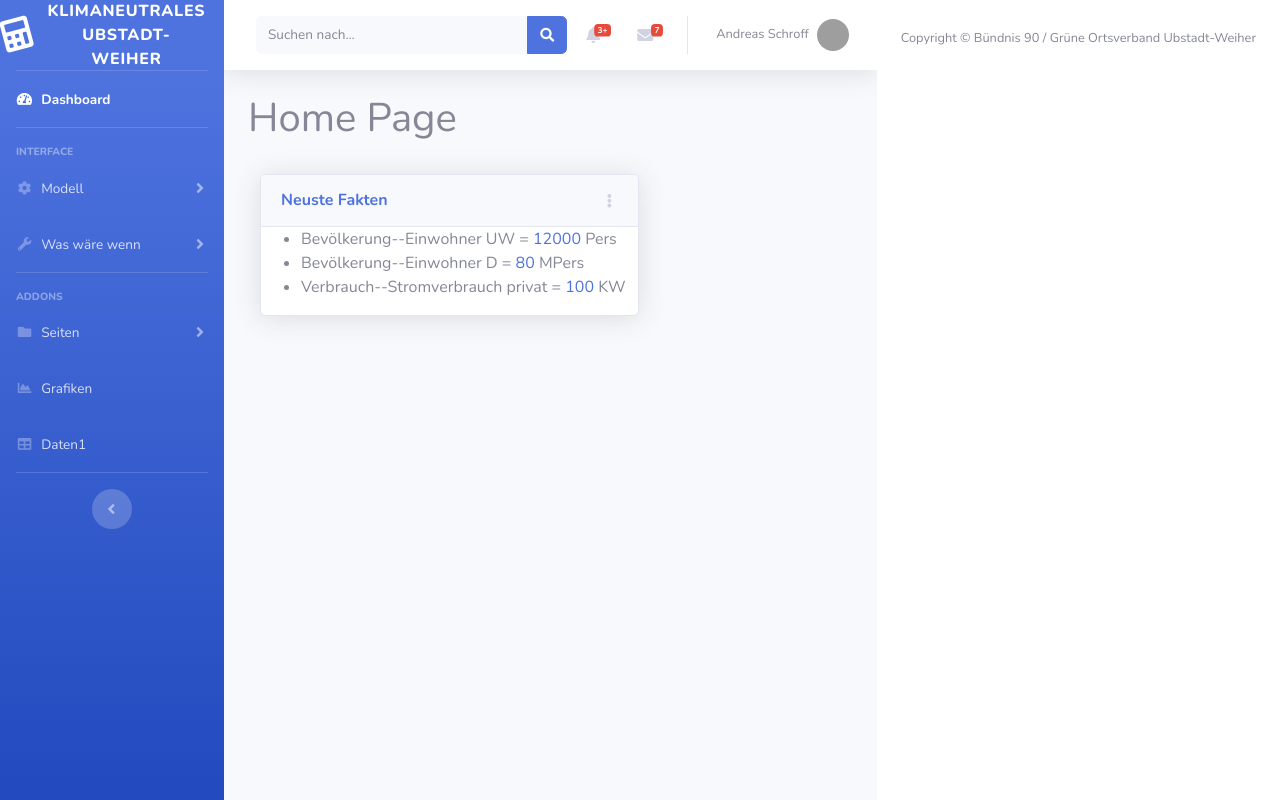
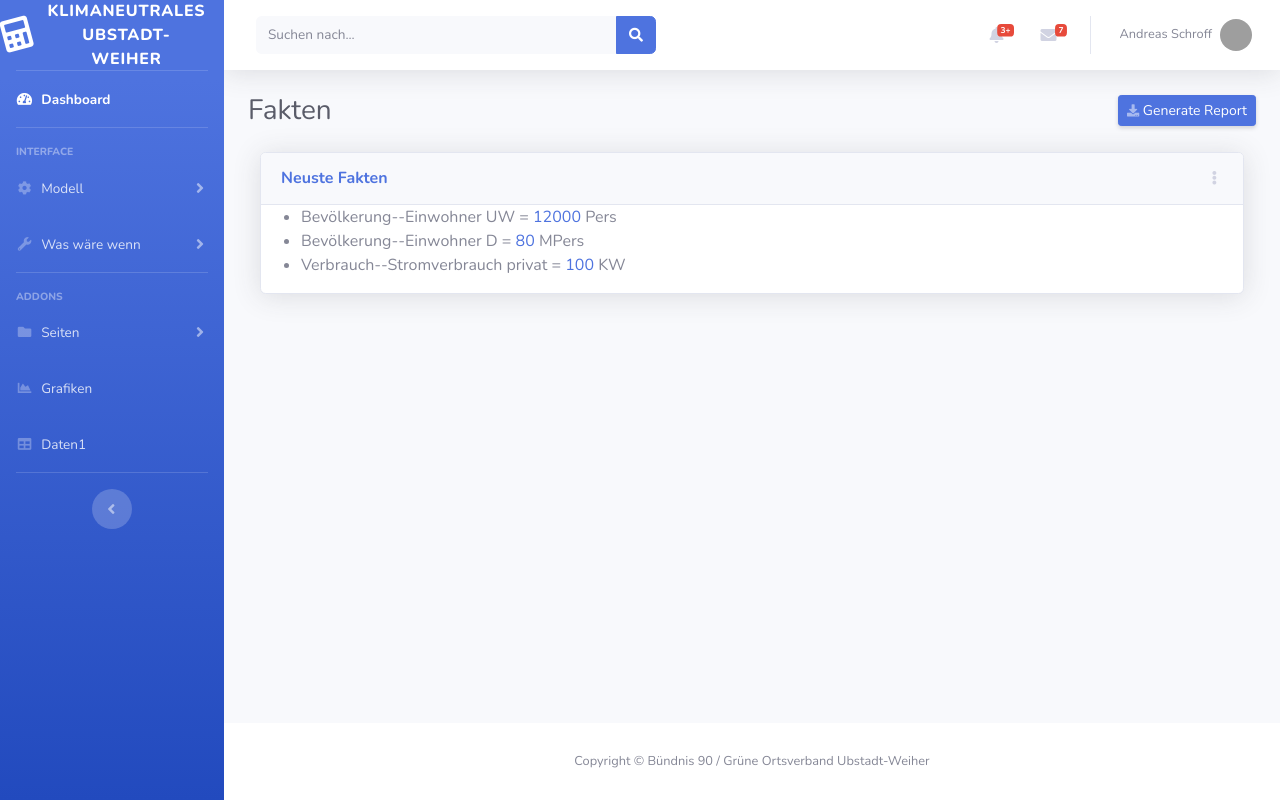
Before and after one commit to aschroff/knuproject, a Django app: page /knu/index/ in a window 1280 px wide. Run offline with Django 4.2, Linux system fonts and the light colour scheme; data comes from the database, SQL or seed files in the repository; some libraries are stand-ins or nearby versions; grey boxes are pictures that could not be loaded.

Commit message:
Correcting Django Template URLs

```diff
--- a/knu/views.py
+++ b/knu/views.py
@@ -24,7 +24,7 @@
     return render(request, 'knu/detail.html', {'value': valueobject})
 
 def index(request):
-    value_list = Value.objects.order_by('-source')[:5]
+    value_list = Value.objects.order_by('-source')
     context = {
         'value_list': value_list,
     }
--- a/knuproject/urls.py
+++ b/knuproject/urls.py
@@ -23,12 +23,13 @@
 from knu.dash_apps.finished_apps import bootstrap_app  # pylint: disable=unused-import
 
 from django_plotly_dash.views import add_to_session
-
+from knu import views
 
 
 urlpatterns = [
     path('knu/', include('knu.urls')),
+    path('', include('knu.urls')),
     path('admin/', admin.site.urls),
     path('django_plotly_dash/', include('django_plotly_dash.urls')),
-    path('demo-one', TemplateView.as_view(template_name='Demo1.html'), name="demo-one"),
+
 ]
--- a/templates/knu/detail.html
+++ b/templates/knu/detail.html
@@ -1,5 +1,6 @@
 {%  extends 'base.html' %}
 {% load static %}
+{% load admin_urls %}
 {% block content %}
 <h1>Einzelwert</h1>
  {% if value %}
@@ -8,6 +9,7 @@
         <li>Fakt: {{ value.fact }}</li>
         <li>Wert: {{ value.value }}</li>
         <li>Einheit: {{ value.unit }}</li>
+        <li><a href={% url 'admin:knu_value_change' value.id %}>Ändern</a></li>
     </ul>
 {% else %}
     <p>Kein Wert verfügbar.</p>
--- a/templates/knu/index.html
+++ b/templates/knu/index.html
@@ -1,12 +1,14 @@
-{%  extends 'base.html' %}
+{% extends 'base.html' %}
 {% load static %}
 {% block content %}
     {% load plotly_dash %}
-<h1>Home Page</h1>
-<br>
-
+    <div class="d-sm-flex align-items-center justify-content-between mb-4">
+        <h1 class="h3 mb-0 text-gray-800">Fakten</h1>
+        <a href="#" class="d-none d-sm-inline-block btn btn-sm btn-primary shadow-sm"><i
+                class="fas fa-download fa-sm text-white-50"></i> Generate Report</a>
+    </div>
     <!-- Area Chart -->
-                        <div class="col-xl-8 col-lg-7">
+    <div class="col-xl-12 col-lg-7">
         <div class="card shadow mb-4">
             <!-- Card Header - Dropdown -->
             <div
@@ -31,7 +33,8 @@
             {% if value_list %}
                 <ul>
                     {% for value in value_list %}
-        <li>{{ value.fact }} = <a href="/knu/{{ value.id }}/">{{ value.value }}</a> {{ value.unit }}</li>
+                        <li>{{ value.fact }} = <a href={% url 'knu:value' value_id=value.id %}>{{ value.value }}</a> {{ value.unit }}</li>
+                        </li>
                     {% endfor %}
                 </ul>
             {% else %}
@@ -41,5 +44,4 @@
 
         </div>
     </div>
-                        </div>
 {% endblock %}
```
Also changed, not shown: templates/knu/home.html (+8 -3 lines). Lines whose indentation alone changed are shown as unchanged.
